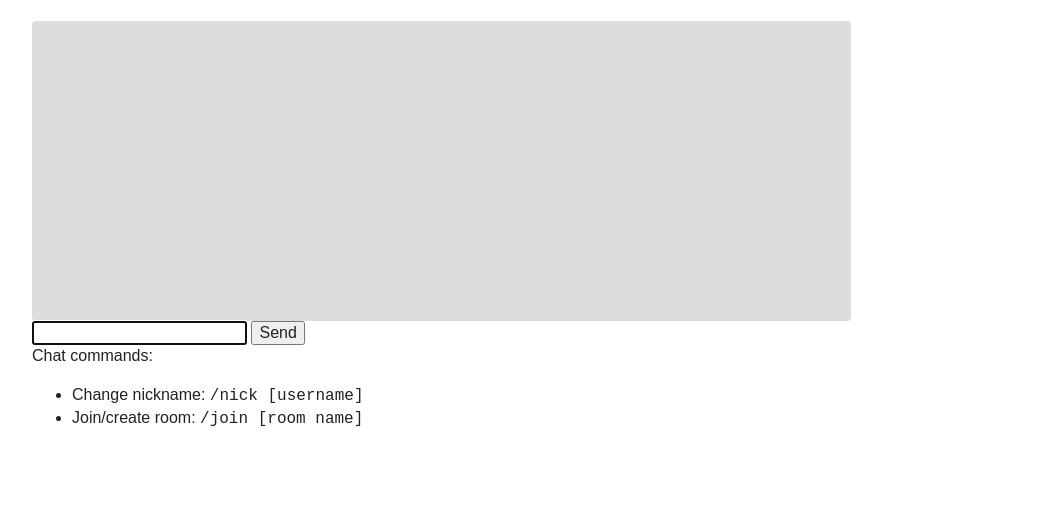
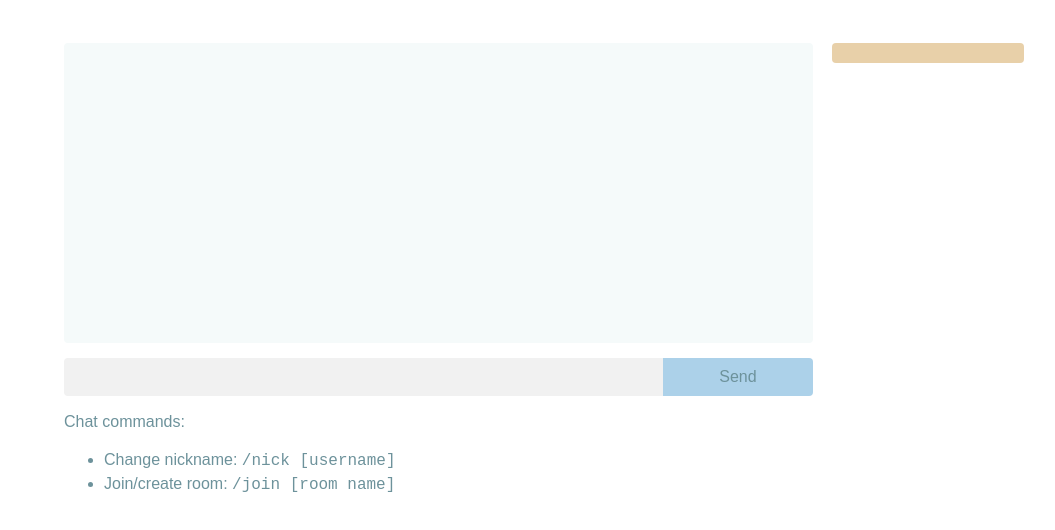
Before and after one commit to themrkevin/chato, a website: page public/index.html in a window 1280 px wide. Shown: the whole page, without its empty margins (96-1151 px from the left). Drawn offline with nearby package versions, Linux system fonts and the light colour scheme; no server answers.

Commit message:
visual updates started

```diff
--- a/public/css/main.css
+++ b/public/css/main.css
@@ -29,6 +29,9 @@ body {
  * Customize the background color to match your design.
  */
 
+body {
+    color: #6D929B;
+}
 ::-moz-selection {
     background: #b3d4fc;
     text-shadow: none;
@@ -92,25 +95,31 @@ textarea {
 /* ==========================================================================
    Author's custom styles
    ========================================================================== */
-
+/* apply a natural box layout model to all elements */
+*, *:before, *:after {
+    -webkit-box-sizing:   border-box;
+    -moz-box-sizing:      border-box;
+    box-sizing:           border-box;
+}
 .content {
-    max-width: 1024px;
+    max-width: 960px;
     margin: 0 auto;
 }
 .room {
 
 }
 .messages {
-    width: 80%;
+    width: 78%;
     height: 300px;
+    margin: 0 2% 0 0;
     float: left;
-    background: #ddd;
+    background: #F5FAFA;
     padding:10px;
     border-radius: 4px;
     overflow: auto;
-    -webkitbox-sizing:  border-box;
-    -moz-box-sizing:    border-box;
-    box-sizing:         border-box;
+}
+.message .user {
+    font-weight: bold;
 }
 .room-list {
     width: 20%;
@@ -118,53 +127,43 @@ textarea {
     padding: 10px;
     border-radius: 4px;
     margin:0;
-    -webkitbox-sizing:  border-box;
-    -moz-box-sizing:    border-box;
-    box-sizing:         border-box;
+    background: #E8D0A9;
 }
 .room-list li {
     cursor: pointer;
     list-style: none;
     margin: 0;
     padding: 7px 10px;
-    border-bottom: 1px solid #ddd;
+    border-top: 1px solid #6D929B;
 }
-/*.content {
-    max-width: 1024px;
-    margin: 0 auto;
+.room-list li:nth-child(1) {
+    border:none;
 }
-.room {
-    background: #ddd;
-    margin: 10px 0 20px;
+.send-form {
+    width: 78%;
+    margin: 0 2% 0 0;
 }
-.messages {
-    max-width: 960px;
-    height: 300px;
-    overflow: auto;
-    background-color: #eee;
-    margin-bottom: 1em;
-    margin-right: 10px;
+.send-form input {
+    border: none;
+    padding: 10px;
+    margin: 15px 0;
+    color: #6D929B;
 }
-.room-list {
-    float: right;
-    width: 100px;
-    height: 300px;
-    overflow: auto;
-}
-.room-list div {
-    border-bottom: 1px solid #eee;
-}
-.room-list div:hover {
-    background-color: #ddd;
+.send-form input:focus {
+    outline: none;
 }
 .send-message {
-    width: 700px;
-    margin-bottom: 1em;
-    margin-right: 1em;
+    border-radius: 4px 0 0 4px;
+    width: 80%;
+    float: left;
+    background: #f1f1f1;
 }
-.help {
-    font: 10px "Lucida Grande", Helvetica, Arial, sans-serif;
-}*/
+.send-button {
+    border-radius: 0 4px 4px 0;
+    width: 20%;
+    float: left;
+    background: #ACD1E9;
+}
 
 
 
--- a/public/index.html
+++ b/public/index.html
@@ -22,7 +22,7 @@
     <![endif]-->
 
     <div id="content" class="content clearfix">
-        <h1 id="room" class="room" clearfix></h1>
+        <h1 id="room" class="room clearfix"></h1>
         <div id="messages" class="messages">
         </div>
         <ul id="room-list" class="room-list">
@@ -30,14 +30,14 @@
         <form id="send-form" class="send-form clearfix">
             <input class="send-message" />
             <input class="send-button" type="submit" value="Send" />
-            <div id="help" class="help">
+        </form>
+        <div id="help" class="help clearfix">
                 Chat commands:
                 <ul>
                     <li>Change nickname: <code>/nick [username]</code></li>
                     <li>Join/create room: <code>/join [room name]</code></li>
                 </ul>
             </div>
-        </form>
     </div>
 
     <script src="../socket.io/socket.io.js"></script>
--- a/public/js/chat_ui.js
+++ b/public/js/chat_ui.js
@@ -77,6 +77,10 @@ $(function() {
 			sendMessage$.focus();
 		});
 	});
+	//	name list
+	// socket.on('names', function(names) {
+
+	// })
 	//	request room list in intervals
 	setInterval(function() {
 		socket.emit('rooms');
```
